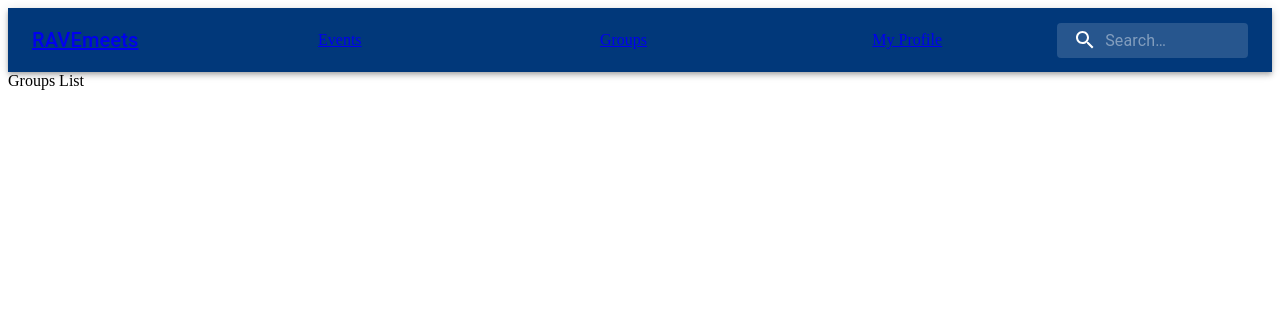
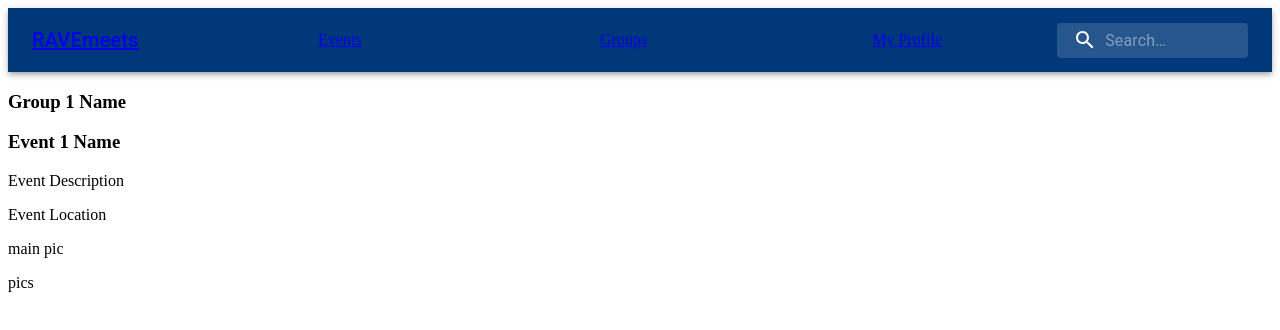
Before and after one commit to MYNNELY/RaveMeets, a React app: page /groups in a window 1280 px wide. Shown: the top 330 px of the page. Built offline with nearby package versions, Linux system fonts and the light colour scheme; the HTML template or start-up script is replaced by a standard one.

Commit message:
Groups List structure

```diff
--- a/client/src/components/GroupsList/GroupsList.jsx
+++ b/client/src/components/GroupsList/GroupsList.jsx
@@ -1,11 +1,20 @@
+/* eslint-disable require-jsdoc */
 import React from 'react';
+import {Box} from '@material-ui/core';
+import GroupsListCard from './GroupsListCard.jsx';
 
-const GroupsList = () => {
-  return (
-    <div>
-      Groups List
-    </div>
-  );
-};
+class GroupsList extends React.Component {
+  constructor(props) {
+    super(props);
+  }
+
+  render() {
+    return (
+      <Box className="group-list-container" component="div">
+        <GroupsListCard />
+      </Box>
+    );
+  }
+}
 
 export default GroupsList;
--- /dev/null
+++ b/client/src/components/GroupsList/GroupsListCard.jsx
@@ -0,0 +1,17 @@
+import React from 'react';
+import GroupsListGallery from './GroupsListGallery.jsx';
+
+const GroupsListCard = () => {
+  return (
+    <div>
+      <h3>Group 1 Name</h3>
+      <h3>Event 1 Name</h3>
+      <p>Event Description</p>
+      <p>Event Location</p>
+      <p>main pic</p>
+      <GroupsListGallery />
+    </div>
+  );
+};
+
+export default GroupsListCard;
--- /dev/null
+++ b/client/src/components/GroupsList/GroupsListGallery.jsx
@@ -0,0 +1,11 @@
+import React from 'react';
+
+const GroupsListGallery = () => {
+  return (
+    <div>
+      pics
+    </div>
+  );
+};
+
+export default GroupsListGallery;
```
Also changed, not shown: client/src/components/GroupListPage/GroupListPage.jsx (deleted, +0 -23 lines), client/src/components/NavBar/NavBar.jsx (deleted, +0 -47 lines), 1 other file (tests, documents, lock files or other folders).
